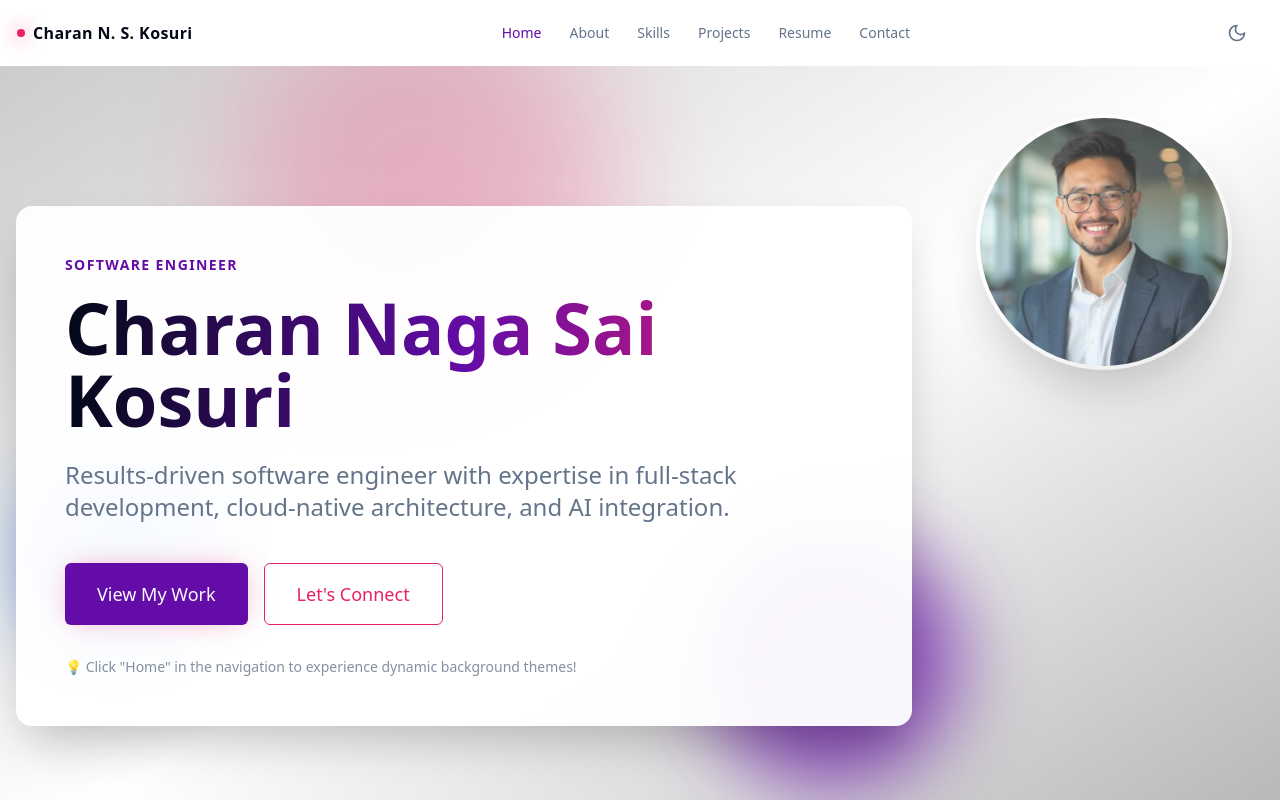
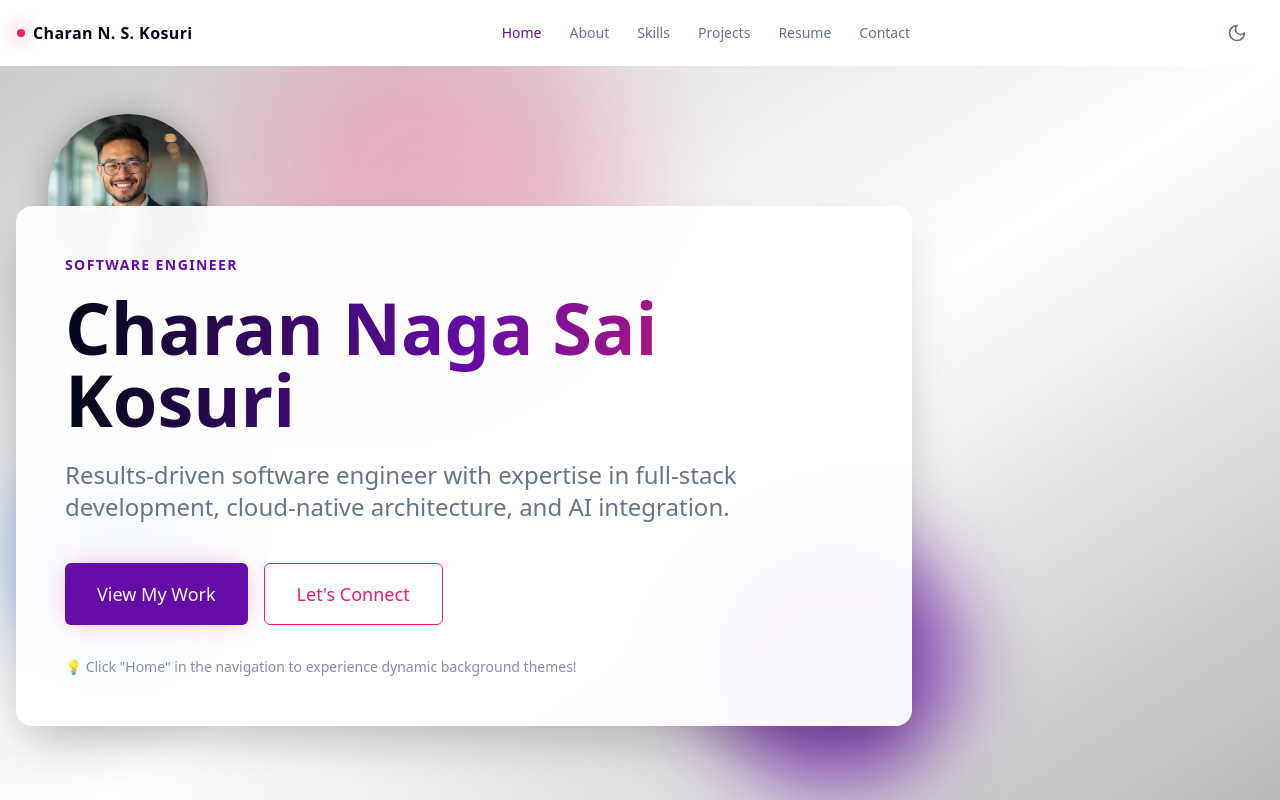
Before and after one commit to charankosuri2001/charan-naga-site, a React (Vite) app: page / in a window 1280 px wide. Shown: the top 800 px of the page. Built offline with nearby package versions, Linux system fonts and the light colour scheme.

Commit message:
Refine professional look and photo placement
Update color scheme for a more professional aesthetic and adjust the placement of the profile photo.

```diff
--- a/src/index.css
+++ b/src/index.css
@@ -8,11 +8,11 @@ All colors MUST be HSL.
 
 @layer base {
   :root {
-    /* Dynamic backgrounds - vibrant themes */
-    --bg-theme-1: linear-gradient(135deg, 274 87% 15%, 274 77% 25%, 220 84% 40%);
-    --bg-theme-2: linear-gradient(135deg, 340 82% 52%, 25 95% 53%, 45 100% 70%);
-    --bg-theme-3: linear-gradient(135deg, 217 91% 60%, 166 100% 37%, 142 76% 36%);
-    --bg-theme-4: linear-gradient(135deg, 295 85% 25%, 320 65% 45%, 340 87% 65%);
+    /* Professional background gradients - elegant themes */
+    --bg-theme-1: linear-gradient(135deg, 216 12% 84%, 210 16% 93%, 220 13% 91%);
+    --bg-theme-2: linear-gradient(135deg, 215 28% 17%, 216 50% 12%, 218 11% 65%);
+    --bg-theme-3: linear-gradient(135deg, 220 9% 46%, 215 14% 34%, 217 19% 27%);
+    --bg-theme-4: linear-gradient(135deg, 215 25% 27%, 217 33% 17%, 221 39% 11%);
     --bg-overlay: rgba(255, 255, 255, 0.95);
 
     --background: 0 0% 100%;
--- a/src/pages/Index.tsx
+++ b/src/pages/Index.tsx
@@ -173,11 +173,13 @@ const Index = () => {
           {/* Background photo integration */}
           <div className="absolute inset-0 -z-10">
             <div className="absolute inset-0 bg-gradient-to-br from-black/20 via-transparent to-black/30"></div>
-            <img
-              src={professionalPhoto}
-              alt="Professional headshot"
-              className="absolute top-8 right-8 md:top-12 md:right-12 w-32 h-32 md:w-48 md:h-48 lg:w-64 lg:h-64 rounded-full object-cover border-4 border-white/30 shadow-2xl opacity-80 hover:opacity-100 transition-opacity duration-500"
-            />
+            <div className="absolute top-8 left-8 md:top-12 md:left-12">
+              <img
+                src={professionalPhoto}
+                alt="Charan Naga Sai Kosuri - Professional headshot"
+                className="w-24 h-24 md:w-32 md:h-32 lg:w-40 lg:h-40 rounded-full object-cover border-3 border-primary/40 shadow-[0_0_30px_rgba(0,0,0,0.3)] hover:border-primary/60 transition-all duration-300"
+              />
+            </div>
             {/* Glowing orbs */}
             <div className="pointer-events-none absolute -top-16 left-1/3 h-96 w-96 -translate-x-1/2 rounded-full bg-[hsl(var(--neon))] opacity-10 blur-3xl animate-pulse" />
             <div className="pointer-events-none absolute bottom-20 right-1/4 h-64 w-64 rounded-full bg-[hsl(var(--neon-secondary))] opacity-8 blur-2xl animate-pulse" style={{animationDelay: '1s'}} />
```
